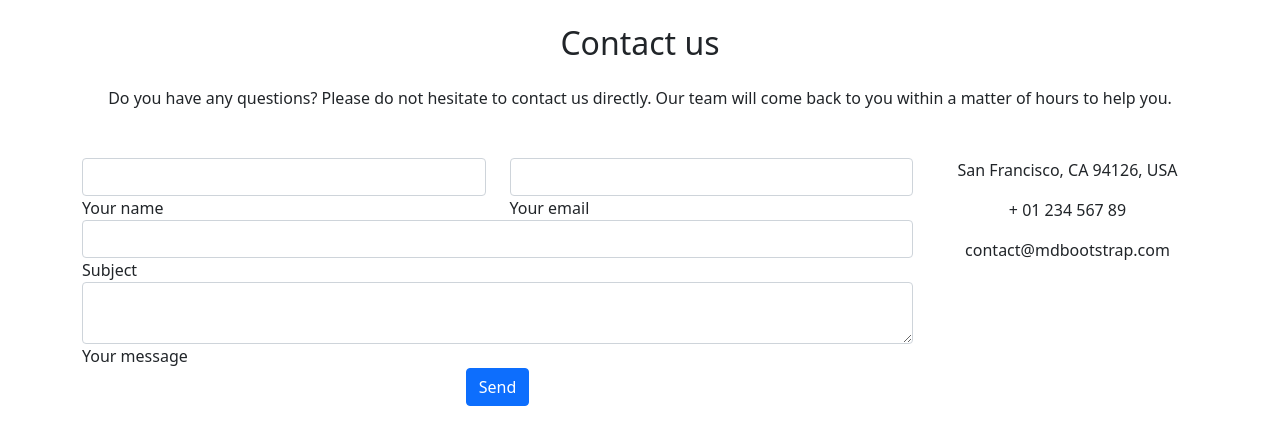
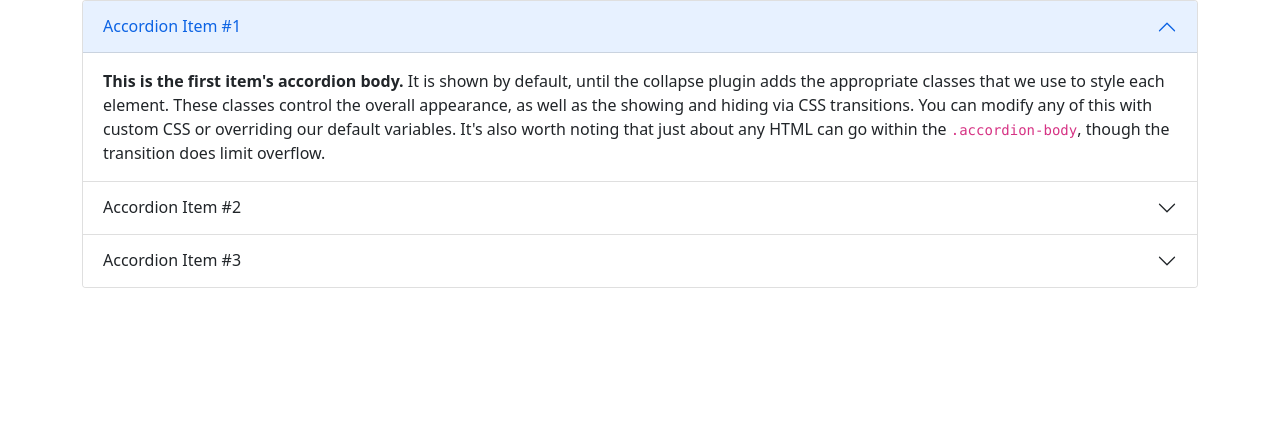
Before and after one commit to najmul-rusu/convention-center, a plain HTML site: page test.html in a window 1280 px wide. Drawn offline with nearby package versions, Linux system fonts and the light colour scheme.

```diff
--- a/test.html
+++ b/test.html
@@ -12,104 +12,65 @@
 
 <body>
     <section class="container">
-        <!--Section: Contact v.2-->
-        <section class="mb-4">
-
-            <!--Section heading-->
-            <h2 class="h1-responsive font-weight-bold text-center my-4">Contact us</h2>
-            <!--Section description-->
-            <p class="text-center w-responsive mx-auto mb-5">Do you have any questions? Please do not hesitate to
-                contact us directly. Our team will come back to you within
-                a matter of hours to help you.</p>
-
-            <div class="row">
-
-                <!--Grid column-->
-                <div class="col-md-9 mb-md-0 mb-5">
-                    <form id="contact-form" name="contact-form" action="mail.php" method="POST">
-
-                        <!--Grid row-->
-                        <div class="row">
-
-                            <!--Grid column-->
-                            <div class="col-md-6">
-                                <div class="md-form mb-0">
-                                    <input type="text" id="name" name="name" class="form-control">
-                                    <label for="name" class="">Your name</label>
-                                </div>
-                            </div>
-                            <!--Grid column-->
-
-                            <!--Grid column-->
-                            <div class="col-md-6">
-                                <div class="md-form mb-0">
-                                    <input type="text" id="email" name="email" class="form-control">
-                                    <label for="email" class="">Your email</label>
-                                </div>
-                            </div>
-                            <!--Grid column-->
-
-                        </div>
-                        <!--Grid row-->
-
-                        <!--Grid row-->
-                        <div class="row">
-                            <div class="col-md-12">
-                                <div class="md-form mb-0">
-                                    <input type="text" id="subject" name="subject" class="form-control">
-                                    <label for="subject" class="">Subject</label>
-                                </div>
-                            </div>
-                        </div>
-                        <!--Grid row-->
-
-                        <!--Grid row-->
-                        <div class="row">
-
-                            <!--Grid column-->
-                            <div class="col-md-12">
-
-                                <div class="md-form">
-                                    <textarea type="text" id="message" name="message" rows="2"
-                                        class="form-control md-textarea"></textarea>
-                                    <label for="message">Your message</label>
-                                </div>
-
-                            </div>
-                        </div>
-                        <!--Grid row-->
-
-                    </form>
-
-                    <div class="text-center text-md-left">
-                        <a class="btn btn-primary" onclick="document.getElementById('contact-form').submit();">Send</a>
+        <div class="accordion" id="accordionExample">
+            <div class="accordion-item">
+                <h2 class="accordion-header" id="headingOne">
+                    <button class="accordion-button" type="button" data-bs-toggle="collapse"
+                        data-bs-target="#collapseOne" aria-expanded="true" aria-controls="collapseOne">
+                        Accordion Item #1
+                    </button>
+                </h2>
+                <div id="collapseOne" class="accordion-collapse collapse show" aria-labelledby="headingOne"
+                    data-bs-parent="#accordionExample">
+                    <div class="accordion-body">
+                        <strong>This is the first item's accordion body.</strong> It is shown by default, until the
+                        collapse plugin adds the appropriate classes that we use to style each element. These classes
+                        control the overall appearance, as well as the showing and hiding via CSS transitions. You can
+                        modify any of this with custom CSS or overriding our default variables. It's also worth noting
+                        that just about any HTML can go within the <code>.accordion-body</code>, though the transition
+                        does limit overflow.
                     </div>
-                    <div class="status"></div>
                 </div>
-                <!--Grid column-->
-
-                <!--Grid column-->
-                <div class="col-md-3 text-center">
-                    <ul class="list-unstyled mb-0">
-                        <li><i class="fas fa-map-marker-alt fa-2x"></i>
-                            <p>San Francisco, CA 94126, USA</p>
-                        </li>
-
-                        <li><i class="fas fa-phone mt-4 fa-2x"></i>
-                            <p>+ 01 234 567 89</p>
-                        </li>
-
-                        <li><i class="fas fa-envelope mt-4 fa-2x"></i>
-                            <p>contact@mdbootstrap.com</p>
-                        </li>
-                    </ul>
+            </div>
+            <div class="accordion-item">
+                <h2 class="accordion-header" id="headingTwo">
+                    <button class="accordion-button collapsed" type="button" data-bs-toggle="collapse"
+                        data-bs-target="#collapseTwo" aria-expanded="false" aria-controls="collapseTwo">
+                        Accordion Item #2
+                    </button>
+                </h2>
+                <div id="collapseTwo" class="accordion-collapse collapse" aria-labelledby="headingTwo"
+                    data-bs-parent="#accordionExample">
+                    <div class="accordion-body">
+                        <strong>This is the second item's accordion body.</strong> It is hidden by default, until the
+                        collapse plugin adds the appropriate classes that we use to style each element. These classes
+                        control the overall appearance, as well as the showing and hiding via CSS transitions. You can
+                        modify any of this with custom CSS or overriding our default variables. It's also worth noting
+                        that just about any HTML can go within the <code>.accordion-body</code>, though the transition
+                        does limit overflow.
+                    </div>
                 </div>
-                <!--Grid column-->
-
             </div>
-
-        </section>
-        <!--Section: Contact v.2-->
+            <div class="accordion-item">
+                <h2 class="accordion-header" id="headingThree">
+                    <button class="accordion-button collapsed" type="button" data-bs-toggle="collapse"
+                        data-bs-target="#collapseThree" aria-expanded="false" aria-controls="collapseThree">
+                        Accordion Item #3
+                    </button>
+                </h2>
+                <div id="collapseThree" class="accordion-collapse collapse" aria-labelledby="headingThree"
+                    data-bs-parent="#accordionExample">
+                    <div class="accordion-body">
+                        <strong>This is the third item's accordion body.</strong> It is hidden by default, until the
+                        collapse plugin adds the appropriate classes that we use to style each element. These classes
+                        control the overall appearance, as well as the showing and hiding via CSS transitions. You can
+                        modify any of this with custom CSS or overriding our default variables. It's also worth noting
+                        that just about any HTML can go within the <code>.accordion-body</code>, though the transition
+                        does limit overflow.
+                    </div>
+                </div>
+            </div>
+        </div>
     </section>
     <script src="https://cdn.jsdelivr.net/npm/bootstrap@5.1.3/dist/js/bootstrap.bundle.min.js"
         integrity="sha384-ka7Sk0Gln4gmtz2MlQnikT1wXgYsOg+OMhuP+IlRH9sENBO0LRn5q+8nbTov4+1p"
```
Also changed, not shown: index.html (+28 -6 lines).
